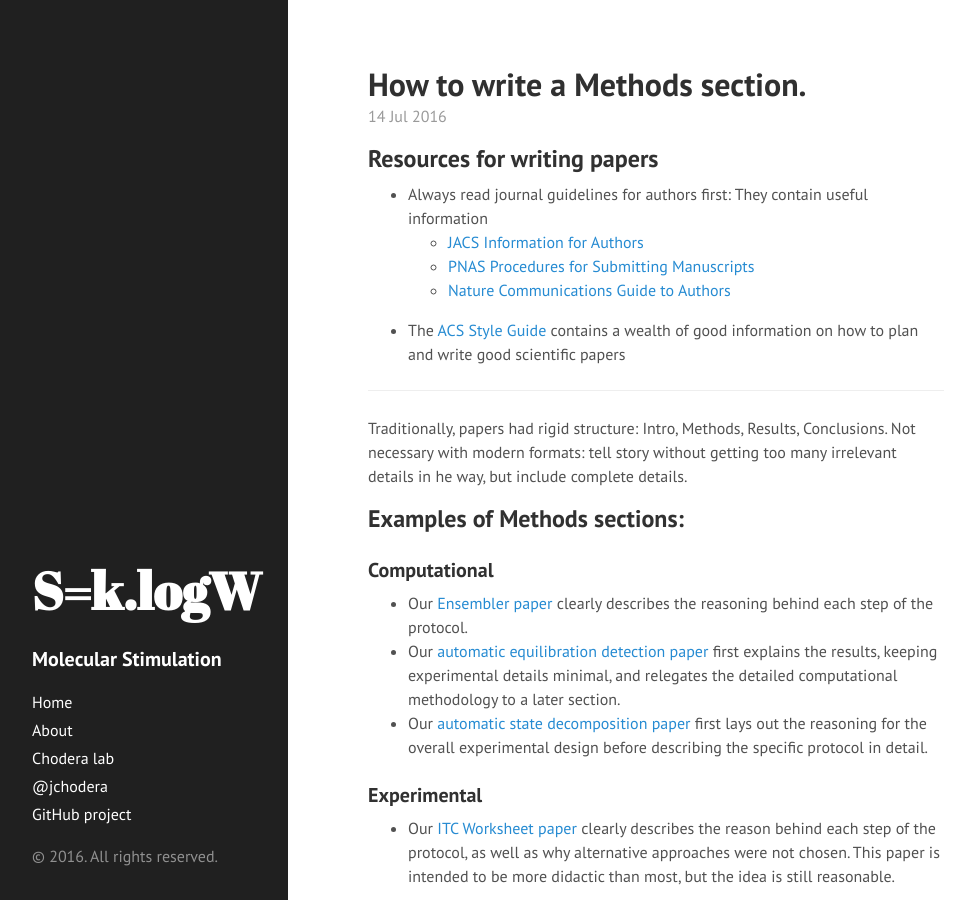
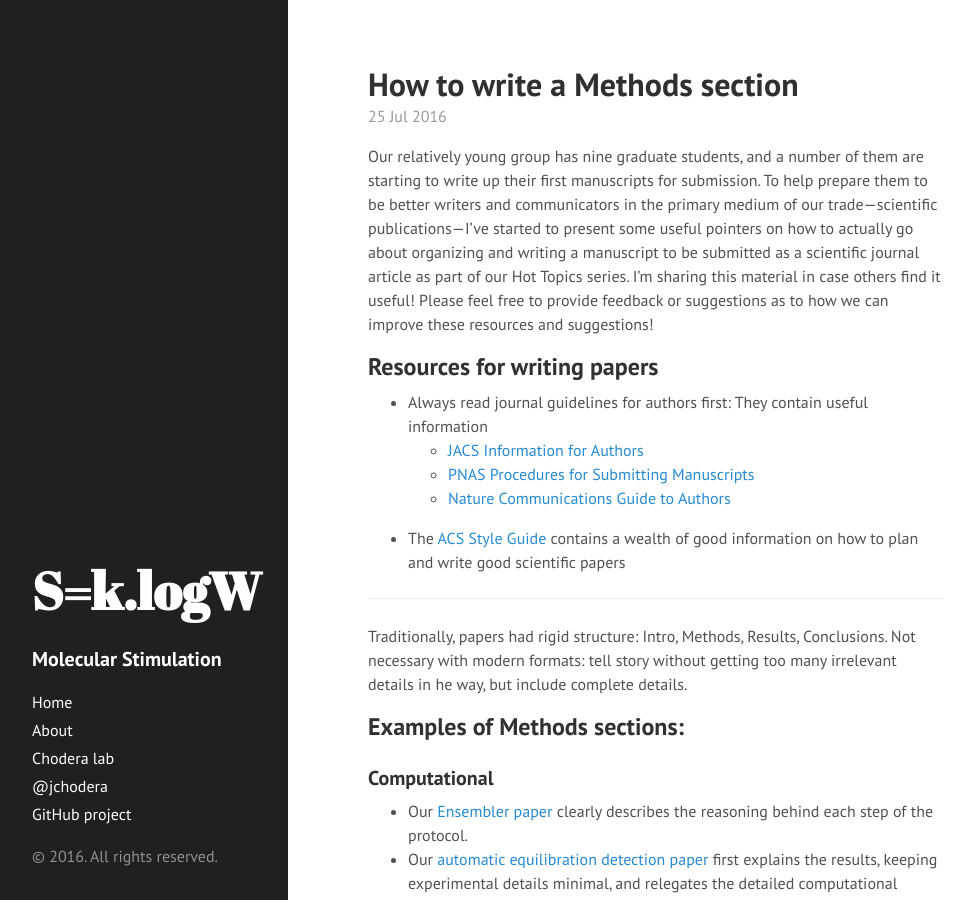
Before and after one commit to choderalab/klogw, a Jekyll site: the page built from _posts/2016-07-14-how-to-write-a-methods-section.md, in a window 1280 px wide and 900 px high. Shown: the whole window, without its empty margins (0-975 px from the left). Built offline with Jekyll 4.4.1, drawn with Linux system fonts in a browser that asks for light colours.

```diff
--- a/_layouts/post.html
+++ b/_layouts/post.html
@@ -1,6 +1,17 @@
 ---
 layout: default
 ---
+
+<!-- Look the author details up from the site config. -->
+{% assign author = site.data.authors[page.author] %}
+
+<!-- Output author details if some exist. -->
+{% if author %}
+    <span>
+        <!-- Personal Info. -->
+        Written by <a href="{{ author.web }}" target="_blank">{{ author.name }}</a>
+    </span>
+{% endif %}
 
 <div class="post">
   <h1 class="post-title">{{ page.title }}</h1>
--- a/_posts/2016-07-14-how-to-write-a-methods-section.md
+++ b/_posts/2016-07-14-how-to-write-a-methods-section.md
@@ -1,7 +1,19 @@
 ---
 layout: post
-title: How to write a Methods section.
+title: How to write a Methods section
+date: 2016-07-25
+published: true
+tags:
+  - writing
+  - papers
+  - methods
+author: jchodera
 ---
+
+Our relatively young group has nine graduate students, and a number of them are starting to write up their first manuscripts for submission.
+To help prepare them to be better writers and communicators in the primary medium of our trade---scientific publications---I've started to present some useful pointers on how to actually go about organizing and writing a manuscript to be submitted as a scientific journal article as part of our Hot Topics series.
+I'm sharing this material in case others find it useful!
+Please feel free to provide feedback or suggestions as to how we can improve these resources and suggestions!
 
 ## Resources for writing papers
 
```
